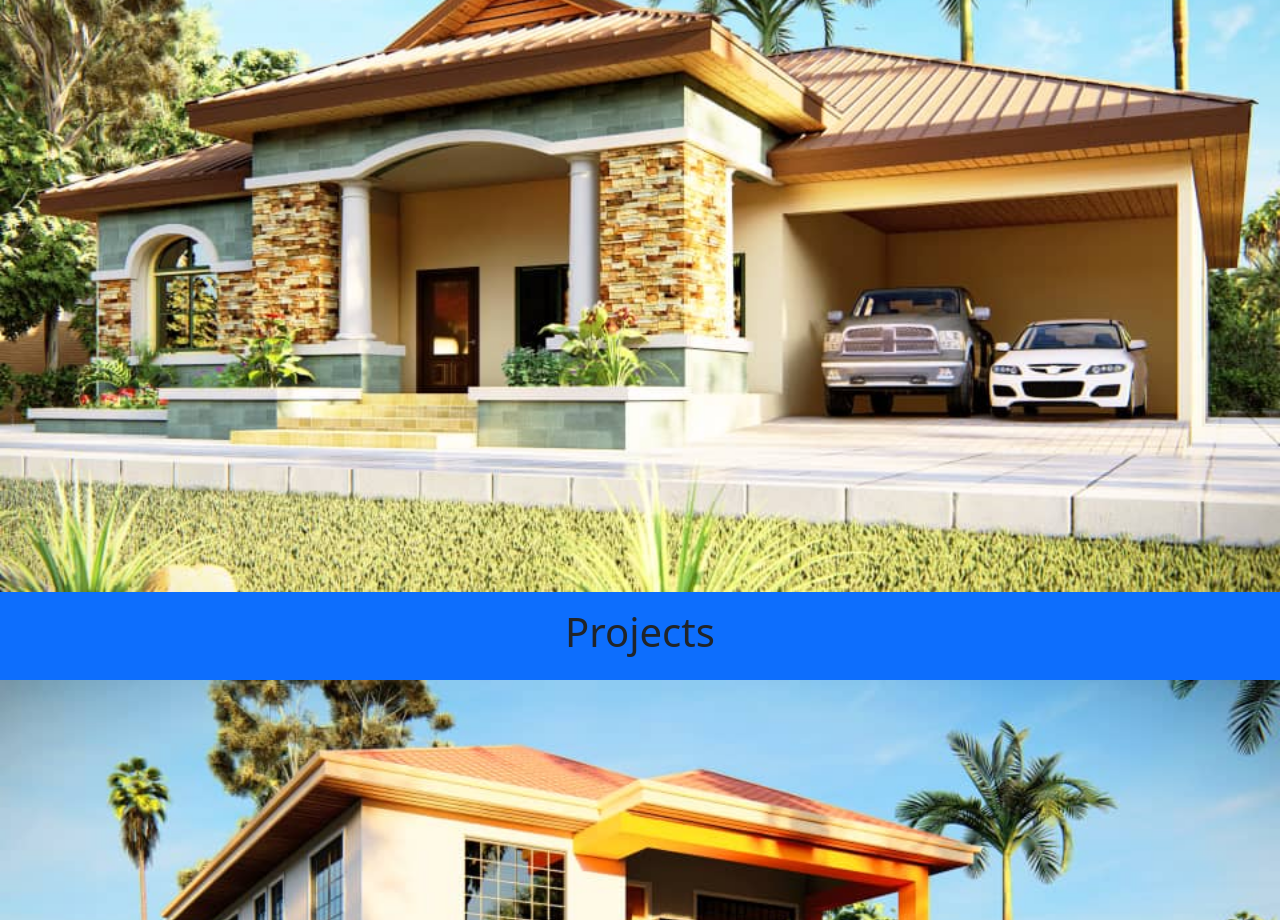
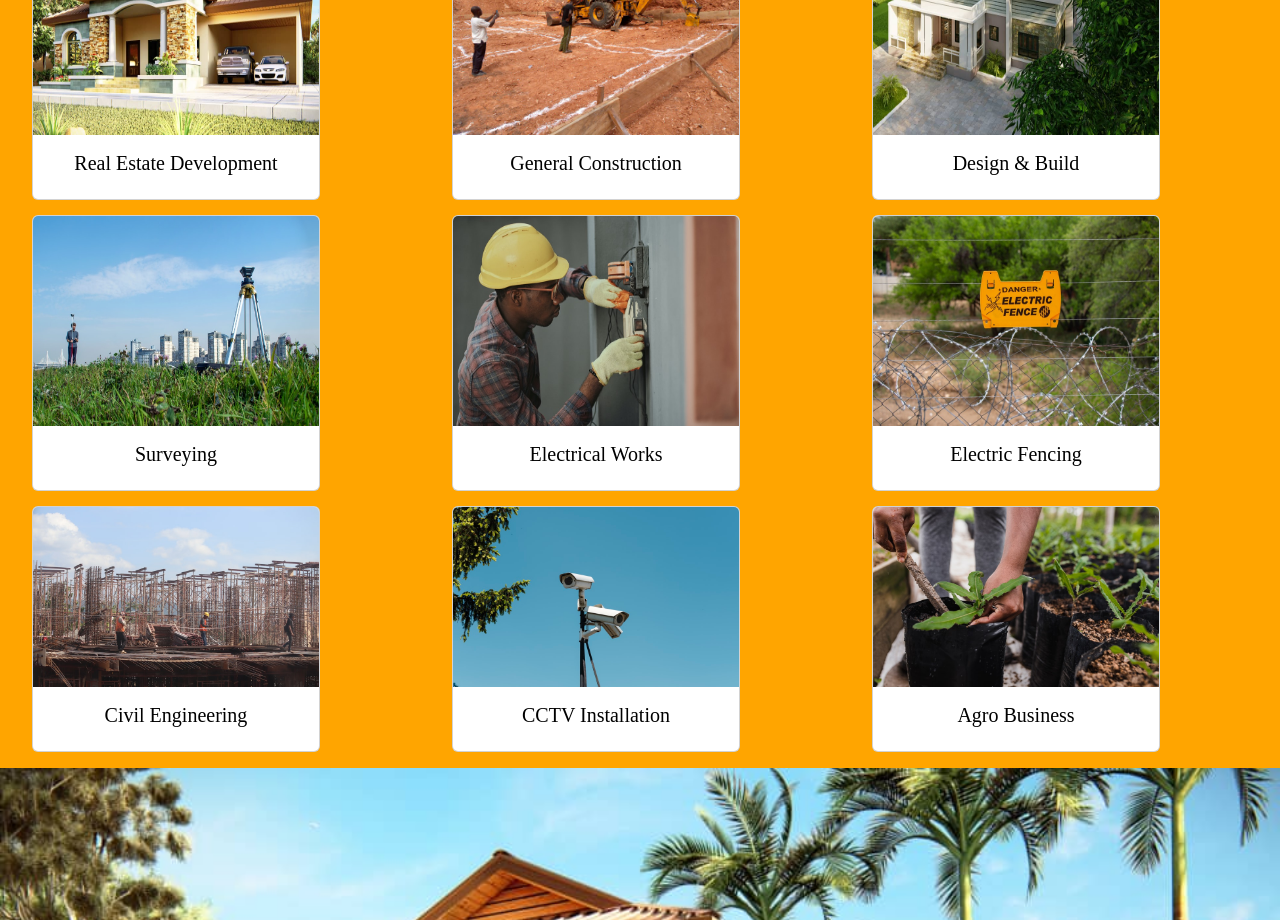
Before and after one commit to flosatechnologies/blessdel, a React (Create React App) app: page /services in a window 1280 px wide. Shown: the part 1880-2800 px from the top of the page. Built offline with nearby package versions, Linux system fonts and the light colour scheme.

Commit message:
Services: Services section fully implemented

```diff
--- a/src/pages/services.js
+++ b/src/pages/services.js
@@ -1,11 +1,191 @@
-import React from "react";
+import React, { Component } from "react";
+import "bootstrap/dist/css/bootstrap.min.css";
+import { Row, Col, Card } from "react-bootstrap";
+import Design1 from "../assets/images/D5.jpg";
+import Site3 from "../assets/images/site3.jpg";
+import Design2 from "../assets/images/d02.jpg";
+import Surveying from "../assets/images/survey.jpg";
+import Electricals from "../assets/images/electricals.jpg";
+import Fence from "../assets/images/fence.jpg";
+import Civil from "../assets/images/civil.jpg";
+import CCTV from "../assets/images/cctv.jpg";
+import Agro from "../assets/images/agro.jpg";
 
-function Services() {
-  return (
-    <div id="services">
-      <h1>Services</h1>
-    </div>
-  );
+export default class Services extends Component {
+  render() {
+    return (
+      <div
+        className="container-fluid"
+        style={{ backgroundColor: "orange", paddingLeft: "2rem" }}
+      >
+        <Row className="first">
+          <h1 style={{ textAlign: "center" }}>Services</h1>
+          <h5
+            style={{
+              textAlign: "center",
+              fontFamily: "Open Sans, sans-serif",
+              fontSize: "1.5rem",
+            }}
+          >
+            We provide full range of professional services including the
+            following;
+          </h5>
+          <Col style={{ paddingTop: 15 }}>
+            <Card style={{ width: "18rem" }}>
+              <Card.Img variant="top" src={Design1} style={{ height: 210 }} />
+              <Card.Body>
+                <Card.Title
+                  style={{
+                    fontFamily: "'Amita', cursive",
+                    color: "#000",
+                    textAlign: "center",
+                  }}
+                >
+                  Real Estate Development
+                </Card.Title>
+              </Card.Body>
+            </Card>
+          </Col>
+          <Col style={{ paddingTop: 15 }}>
+            <Card style={{ width: "18rem" }}>
+              <Card.Img variant="top" src={Site3} style={{ height: 210 }} />
+              <Card.Body>
+                <Card.Title
+                  style={{
+                    fontFamily: "'Amita', cursive",
+                    color: "#000",
+                    textAlign: "center",
+                  }}
+                >
+                  General Construction
+                </Card.Title>
+              </Card.Body>
+            </Card>
+          </Col>
+          <Col style={{ paddingTop: 15 }}>
+            <Card style={{ width: "18rem" }}>
+              <Card.Img variant="top" src={Design2} style={{ height: 210 }} />
+              <Card.Body>
+                <Card.Title
+                  style={{
+                    fontFamily: "'Amita', cursive",
+                    color: "#000",
+                    textAlign: "center",
+                  }}
+                >
+                  Design & Build
+                </Card.Title>
+              </Card.Body>
+            </Card>
+          </Col>
+        </Row>
+        <Row className="second">
+          <Col style={{ paddingTop: 15 }}>
+            <Card style={{ width: "18rem" }}>
+              <Card.Img variant="top" src={Surveying} style={{ height: 210 }} />
+              <Card.Body>
+                <Card.Title
+                  style={{
+                    fontFamily: "'Amita', cursive",
+                    color: "#000",
+                    textAlign: "center",
+                  }}
+                >
+                  Surveying
+                </Card.Title>
+              </Card.Body>
+            </Card>
+          </Col>
+          <Col style={{ paddingTop: 15 }}>
+            <Card style={{ width: "18rem" }}>
+              <Card.Img
+                variant="top"
+                src={Electricals}
+                style={{ height: 210 }}
+              />
+              <Card.Body>
+                <Card.Title
+                  style={{
+                    fontFamily: "'Amita', cursive",
+                    color: "#000",
+                    textAlign: "center",
+                  }}
+                >
+                  Electrical Works
+                </Card.Title>
+              </Card.Body>
+            </Card>
+          </Col>
+          <Col style={{ paddingTop: 15 }}>
+            <Card style={{ width: "18rem" }}>
+              <Card.Img variant="top" src={Fence} style={{ height: 210 }} />
+              <Card.Body>
+                <Card.Title
+                  style={{
+                    fontFamily: "'Amita', cursive",
+                    color: "#000",
+                    textAlign: "center",
+                  }}
+                >
+                  Electric Fencing
+                </Card.Title>
+              </Card.Body>
+            </Card>
+          </Col>
+        </Row>
+        <Row className="third">
+          <Col style={{ paddingTop: 15 }}>
+            <Card style={{ width: "18rem" }}>
+              <Card.Img variant="top" src={Civil} style={{ height: 180 }} />
+              <Card.Body>
+                <Card.Title
+                  style={{
+                    fontFamily: "'Amita', cursive",
+                    color: "#000",
+                    textAlign: "center",
+                  }}
+                >
+                  Civil Engineering
+                </Card.Title>
+              </Card.Body>
+            </Card>
+          </Col>
+
+          <Col style={{ paddingTop: 15 }}>
+            <Card style={{ width: "18rem" }}>
+              <Card.Img variant="top" src={CCTV} style={{ height: 180 }} />
+              <Card.Body>
+                <Card.Title
+                  style={{
+                    fontFamily: "'Amita', cursive",
+                    color: "#000",
+                    textAlign: "center",
+                  }}
+                >
+                  CCTV Installation
+                </Card.Title>
+              </Card.Body>
+            </Card>
+          </Col>
+
+          <Col style={{ paddingTop: 15 }}>
+            <Card style={{ width: "18rem", marginBottom: "1rem" }}>
+              <Card.Img variant="top" src={Agro} style={{ height: 180 }} />
+              <Card.Body>
+                <Card.Title
+                  style={{
+                    fontFamily: "'Amita', cursive",
+                    color: "#000",
+                    textAlign: "center",
+                  }}
+                >
+                  Agro Business
+                </Card.Title>
+              </Card.Body>
+            </Card>
+          </Col>
+        </Row>
+      </div>
+    );
+  }
 }
-
-export default Services;
```
